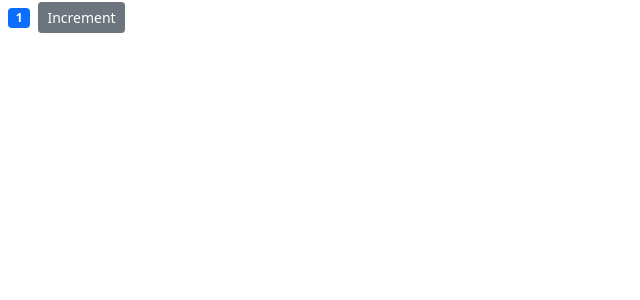
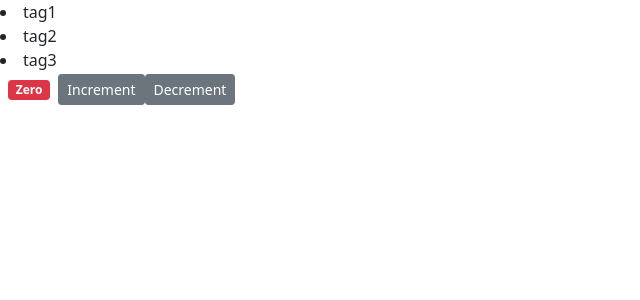
Before and after one commit to WilhelmWesser/counter, a React (Create React App) app: page / in a window 1280 px wide. Shown: the top 300 px of the page, without its empty margins (0-640 px from the left). Built offline with nearby package versions, Linux system fonts and the light colour scheme.

Commit message:
HomeWork number 1 is done

```diff
--- a/src/components/counter.jsx
+++ b/src/components/counter.jsx
@@ -1,8 +1,8 @@
 import React, { useState } from "react";
 
 const Counter = () => {
-  const [count, setCount] = useState(1);
-
+  const [count, setCount] = useState(0);
+  const tags = ["tag1", "tag2", "tag3"];
   const formCount = () => {
     return count === 0 ? "Zero" : count;
   };
@@ -11,13 +11,46 @@ const Counter = () => {
   //     fontSize: "10px",
   //     fontWeight: "bold"
   //   };
-  let classes = "badge m-2 bg-";
-  classes += count === 0 ? "danger" : "primary";
+  // <span style={styles}></span>
+
+  const getBadgeClasses = () => {
+    let classes = "badge m-2 bg-";
+    classes += count === 0 ? "danger" : "primary";
+    return classes;
+  };
+  const renderTags = () => {
+    if (tags.length === 0) return "There are no elements in the array";
+    return tags.map((tag) => <li key={String(tags.indexOf(tag))}>{tag}</li>);
+  };
+  const handleIncrement = (productId) => {
+    console.log(productId);
+    setCount(count + 1);
+  };
+  const handleDecrement = () => {
+    if (count === 0) {
+      return;
+    } else {
+      setCount(count - 1);
+    }
+  };
+
   return (
     <>
       {" "}
-      <span className={classes}>{formCount()}</span>
-      <button className="btn btn-secondary btn-sm">Increment</button>{" "}
+      {tags.length === 0 && "No tags found"}
+      {renderTags()}
+      <span className={getBadgeClasses()}>{formCount()}</span>
+      <button
+        onClick={() => {
+          handleIncrement({ id: 1 });
+        }}
+        className="btn btn-secondary btn-sm"
+      >
+        Increment
+      </button>
+      <button onClick={handleDecrement} className="btn btn-secondary btn-sm">
+        Decrement
+      </button>{" "}
     </>
   );
 };
```
